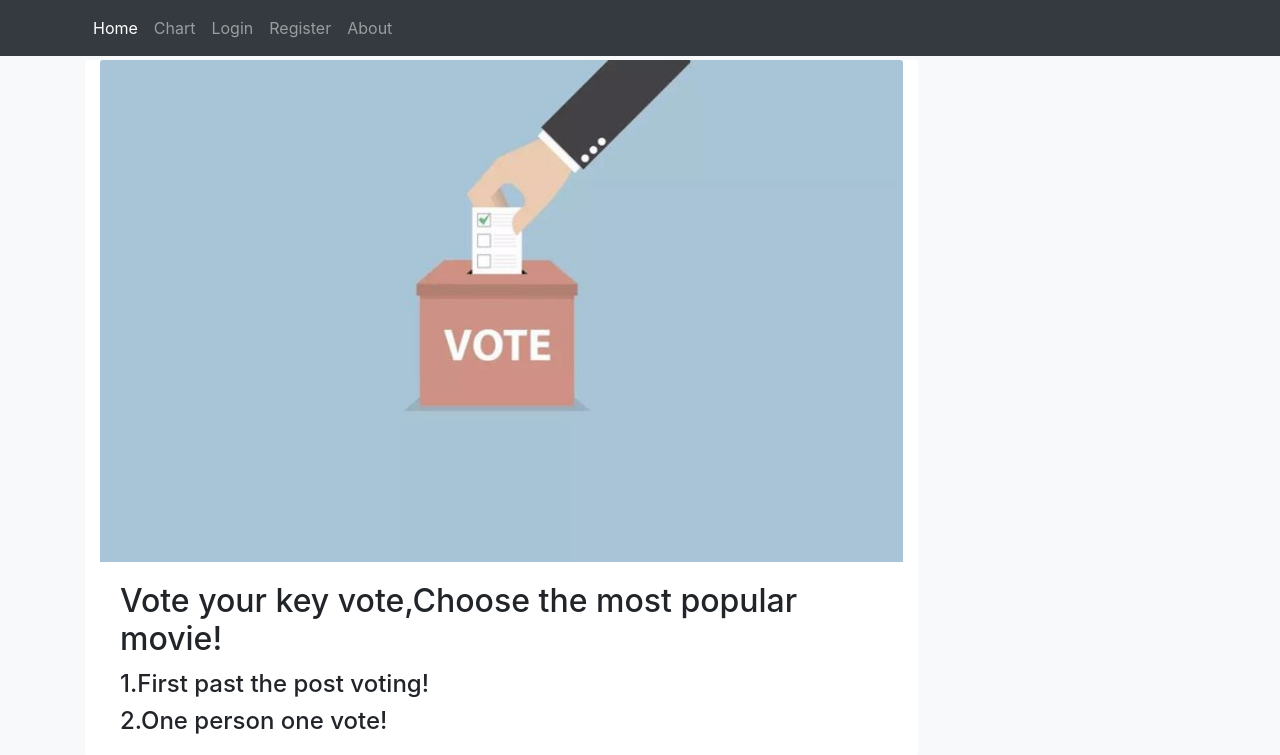
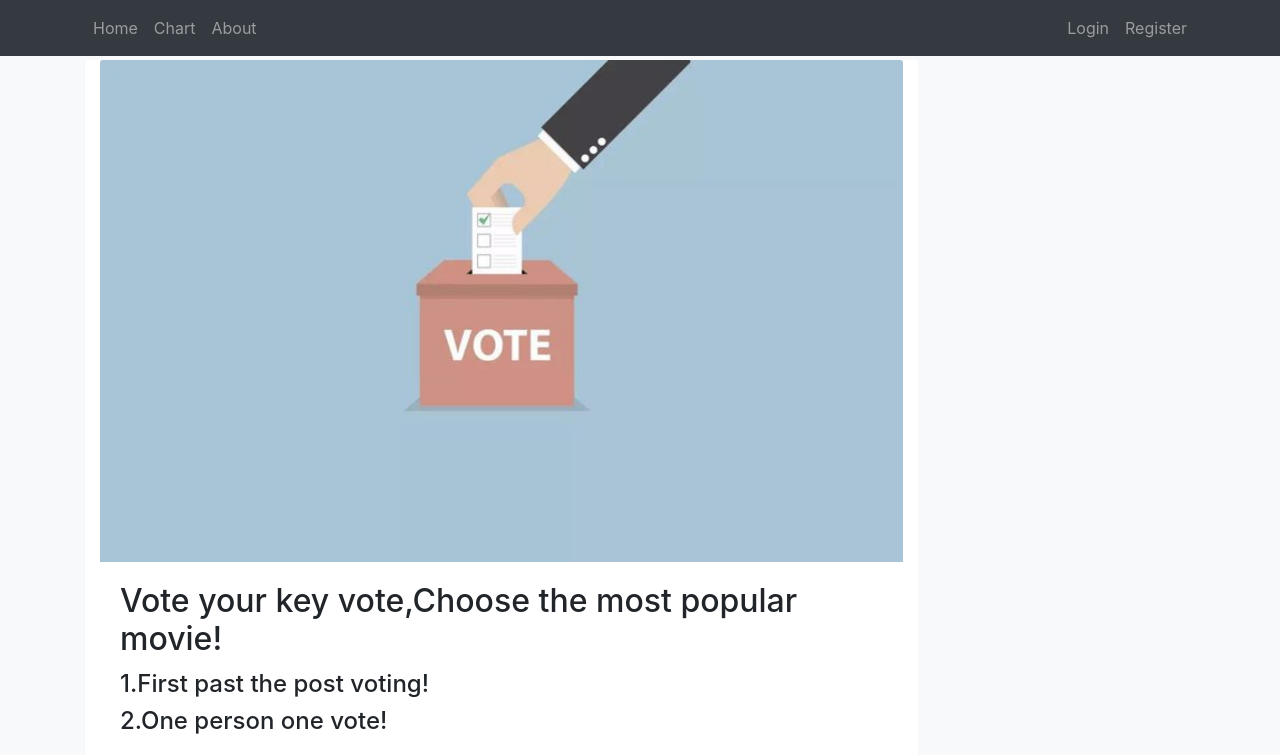
Before and after one commit to zenweihao08/3403_FINAL, a Flask app: page /about in a window 1280 px wide. Shown: the top 755 px of the page. Run offline with Flask 2, Linux system fonts and the light colour scheme; some libraries are stand-ins or nearby versions.

Commit message:
navbar_to_right_side

```diff
--- a/flaskpoll/templates/layout.html
+++ b/flaskpoll/templates/layout.html
@@ -32,26 +32,22 @@
         <div class="container">
             <button class="navbar-toggler" type="button" data-toggle="collapse" data-target="#navbarCollapse" aria-controls="navbarCollapse" aria-expanded="false" aria-label="Toggle navigation"> <span class="navbar-toggler-icon"></span> </button>
             <div class="collapse navbar-collapse" id="navbarCollapse">
-            <ul class="navbar-nav mr-auto">
-                <li class="nav-item active"> <a class="nav-link" href="{{ url_for('home') }}">Home <span class="sr-only">(current)</span></a> </li>
-                <li class="nav-item"> <a class="nav-link" href="{{ url_for('chart') }}">Chart </a> </li>
+                <div class="navbar-nav mr-auto">
+                    <a class="nav-link" href="{{ url_for('home') }}">Home <span class="sr-only">(current)</span></a>
+                    <a class="nav-link" href="{{ url_for('chart') }}">Chart </a>
+                    <a class="nav-link" href="{{ url_for('about') }}">About </a>
+                </div>
 
-                {% if not current_user.is_authenticated %}
-                 <li class="nav-item"><a class="nav-item nav-link" href="{{ url_for('login') }}">Login</a></li>
-                 <li class="nav-item"><a class="nav-item nav-link" href="{{ url_for('register') }}">Register</a></li>
-                {% else %}
-                <li class="nav-item"><a class="nav-item nav-link" href="{{ url_for('account') }}">Account</a></li>
-                {% endif %}
-
-                <li class="nav-item"> <a class="nav-link" href="{{ url_for('about') }}">About </a> </li>
-            </ul>
-                {% if current_user.is_authenticated %}
-                <ul class="navbar-nav mr-auto">
-                    <a class=" nav-link nav-item" href="{{ url_for('logout') }}">Logout</a>
-                </ul>
-                {% endif %}
-
-        </div>
+                <div class="navbar-nav">
+                    {% if current_user.is_authenticated %}
+                        <a class="nav-item nav-link" href="{{ url_for('account') }}">Account</a>
+                        <a class="nav-item nav-link" href="{{ url_for('logout') }}">Logout</a>
+                    {% else %}
+                        <a class="nav-item nav-link" href="{{ url_for('login') }}">Login</a>
+                        <a class="nav-item nav-link" href="{{ url_for('register') }}">Register</a>
+                    {% endif %}
+                </div>
+            </div>
         </div>
     </nav>
 </header>
```
